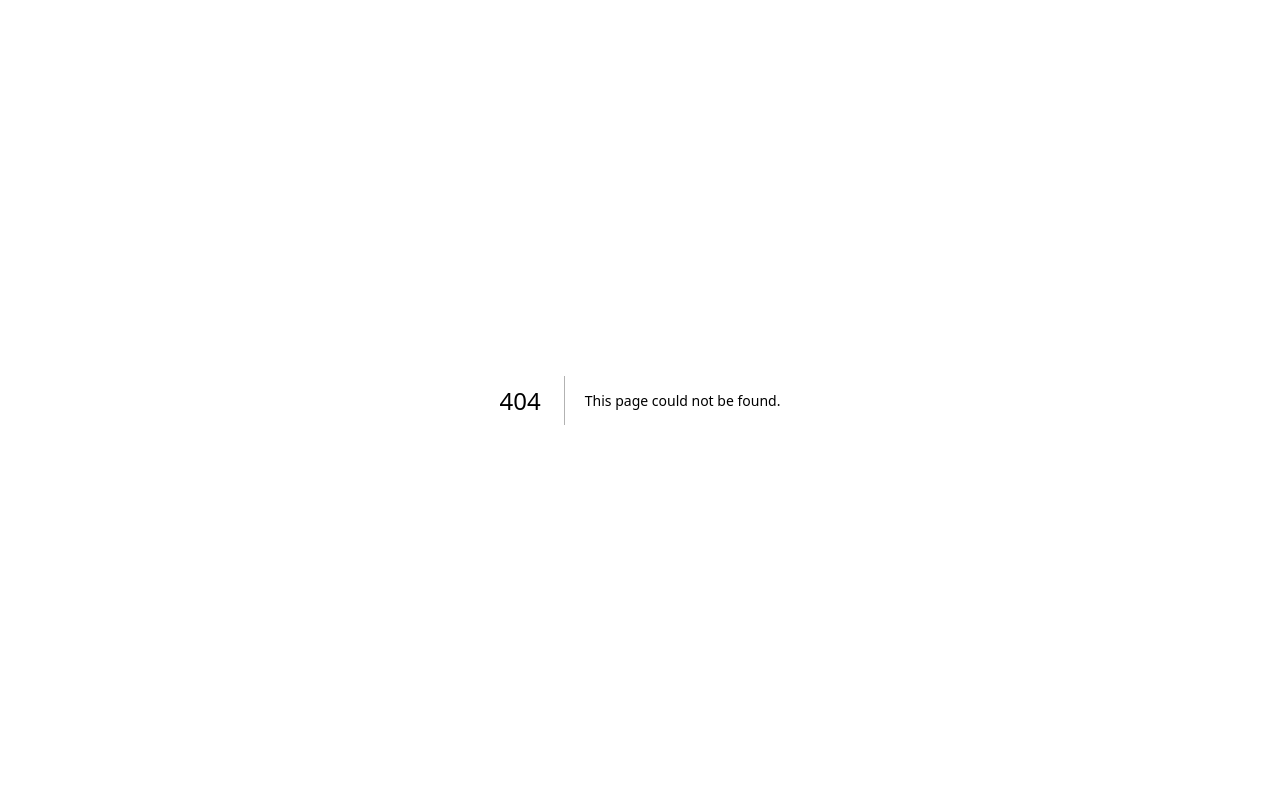
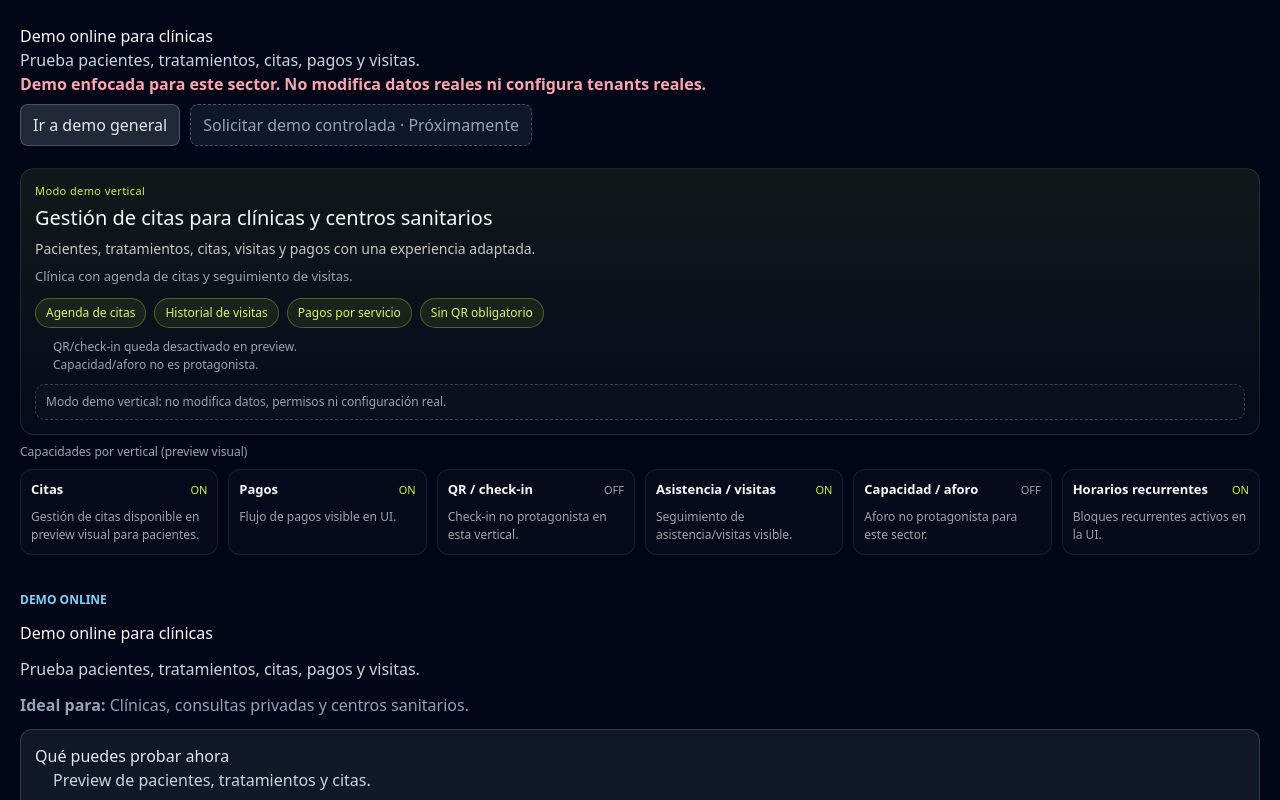
Before and after one commit to Albertosg4/fitapp, a Next.js app: page /demo/clinica in a window 1280 px wide. Before the commit this address had no page. Shown: the top 800 px of the page. Built offline with nearby package versions, Linux system fonts and the light colour scheme.

Commit message:
feat/ui: add focused vertical demo pages

```diff
--- /dev/null
+++ b/app/demo/academia/page.tsx
@@ -0,0 +1,5 @@
+import FocusedOnlineDemoPage from '@/components/FocusedOnlineDemoPage'
+
+export default function AcademiaDemoPage() {
+  return <FocusedOnlineDemoPage vertical="academy" />
+}
--- /dev/null
+++ b/app/demo/clinica/page.tsx
@@ -0,0 +1,5 @@
+import FocusedOnlineDemoPage from '@/components/FocusedOnlineDemoPage'
+
+export default function ClinicaDemoPage() {
+  return <FocusedOnlineDemoPage vertical="clinic" />
+}
--- /dev/null
+++ b/app/demo/generico/page.tsx
@@ -0,0 +1,5 @@
+import FocusedOnlineDemoPage from '@/components/FocusedOnlineDemoPage'
+
+export default function GenericoDemoPage() {
+  return <FocusedOnlineDemoPage vertical="generic" />
+}
--- /dev/null
+++ b/app/demo/gimnasio/page.tsx
@@ -0,0 +1,5 @@
+import FocusedOnlineDemoPage from '@/components/FocusedOnlineDemoPage'
+
+export default function GimnasioDemoPage() {
+  return <FocusedOnlineDemoPage vertical="gym" />
+}
--- /dev/null
+++ b/app/demo/peluqueria/page.tsx
@@ -0,0 +1,5 @@
+import FocusedOnlineDemoPage from '@/components/FocusedOnlineDemoPage'
+
+export default function PeluqueriaDemoPage() {
+  return <FocusedOnlineDemoPage vertical="beauty" />
+}
--- /dev/null
+++ b/components/FocusedOnlineDemoPage.tsx
@@ -0,0 +1,76 @@
+'use client'
+
+import Link from 'next/link'
+import OnlineDemoAccessGuide from '@/components/OnlineDemoAccessGuide'
+import OnlineDemoOverview from '@/components/OnlineDemoOverview'
+import VerticalCapabilityCards from '@/components/VerticalCapabilityCards'
+import VerticalDemoHero from '@/components/VerticalDemoHero'
+import { getOnlineDemoVerticalProfile } from '@/lib/domain/online-demo'
+import { VerticalSettingsProvider } from '@/lib/domain/vertical-settings-context'
+import type { BusinessVertical } from '@/lib/domain/verticals'
+
+interface FocusedOnlineDemoPageProps {
+  vertical: BusinessVertical
+}
+
+const FOCUSED_DEMO_LINKS: Array<{ href: string; label: string }> = [
+  { href: '/demo/gimnasio', label: 'Gimnasio' },
+  { href: '/demo/clinica', label: 'Clínica' },
+  { href: '/demo/academia', label: 'Academia' },
+  { href: '/demo/peluqueria', label: 'Peluquería/estética' },
+  { href: '/demo/generico', label: 'Genérico' },
+]
+
+export default function FocusedOnlineDemoPage({ vertical }: FocusedOnlineDemoPageProps) {
+  const profile = getOnlineDemoVerticalProfile(vertical)
+
+  return (
+    <VerticalSettingsProvider initialVertical={vertical} persistPreview={false}>
+      <main style={{ minHeight: '100vh', background: '#020617', color: '#f8fafc', fontFamily: 'system-ui' }}>
+        <section style={{ padding: '24px 20px 8px' }}>
+          <h1 style={{ marginTop: 0 }}>{profile.title}</h1>
+          <p style={{ color: '#cbd5e1' }}>{profile.subtitle}</p>
+          <p style={{ color: '#fda4af', fontWeight: 600 }}>
+            Demo enfocada para este sector. No modifica datos reales ni configura tenants reales.
+          </p>
+
+          <div style={{ display: 'flex', gap: '10px', flexWrap: 'wrap', marginTop: '8px' }}>
+            <Link
+              href="/demo"
+              style={{ background: '#1f2937', color: '#e5e7eb', border: '1px solid rgba(148,163,184,0.35)', borderRadius: '8px', padding: '8px 12px', textDecoration: 'none' }}
+            >
+              Ir a demo general
+            </Link>
+            <button
+              type="button"
+              disabled
+              style={{ background: '#0f172a', color: '#94a3b8', border: '1px dashed rgba(148,163,184,0.45)', borderRadius: '8px', padding: '8px 12px' }}
+            >
+              Solicitar demo controlada · Próximamente
+            </button>
+          </div>
+        </section>
+
+        <VerticalDemoHero />
+        <VerticalCapabilityCards />
+        <OnlineDemoOverview />
+        <OnlineDemoAccessGuide />
+
+        <section style={{ padding: '8px 20px 24px' }}>
+          <h2 style={{ marginTop: 0, fontSize: '16px', color: '#e2e8f0' }}>También disponible para otros sectores</h2>
+          <div style={{ display: 'flex', flexWrap: 'wrap', gap: '8px' }}>
+            {FOCUSED_DEMO_LINKS.map((link) => (
+              <Link
+                key={link.href}
+                href={link.href}
+                style={{ fontSize: '13px', padding: '6px 10px', borderRadius: '999px', border: '1px solid rgba(148,163,184,0.35)', color: '#cbd5e1', textDecoration: 'none' }}
+              >
+                {link.label}
+              </Link>
+            ))}
+          </div>
+        </section>
+      </main>
+    </VerticalSettingsProvider>
+  )
+}
--- a/components/OnlineDemoVerticalCards.tsx
+++ b/components/OnlineDemoVerticalCards.tsx
@@ -1,5 +1,6 @@
 'use client'
 
+import Link from 'next/link'
 import { BUSINESS_VERTICALS, type BusinessVertical } from '@/lib/domain/verticals'
 import { getOnlineDemoVerticalProfile } from '@/lib/domain/online-demo'
 import { useActiveVerticalSettings } from '@/lib/domain/vertical-settings-context'
@@ -10,6 +11,14 @@ const ACTION_COPY: Record<BusinessVertical, string> = {
   academy: 'Ver demo como academia',
   beauty: 'Ver demo como peluquería/estética',
   generic: 'Ver demo genérica',
+}
+
+const FOCUSED_DEMO_ROUTES: Record<BusinessVertical, string> = {
+  gym: '/demo/gimnasio',
+  clinic: '/demo/clinica',
+  academy: '/demo/academia',
+  beauty: '/demo/peluqueria',
+  generic: '/demo/generico',
 }
 
 export default function OnlineDemoVerticalCards() {
@@ -43,6 +52,12 @@ export default function OnlineDemoVerticalCards() {
               >
                 {ACTION_COPY[candidate]}
               </button>
+              <Link
+                href={FOCUSED_DEMO_ROUTES[candidate]}
+                style={{ display: 'inline-block', marginTop: '10px', color: '#7dd3fc', fontSize: '13px' }}
+              >
+                Abrir demo enfocada
+              </Link>
             </article>
           )
         })}
--- a/lib/domain/vertical-settings-context.tsx
+++ b/lib/domain/vertical-settings-context.tsx
@@ -2,7 +2,6 @@
 
 import { createContext, useContext, useEffect, useMemo, useState, type ReactNode } from 'react'
 import {
-  BUSINESS_VERTICALS,
   DEFAULT_VERTICAL,
   resolveBusinessVertical,
   type BusinessVertical,
@@ -23,27 +22,41 @@ interface VerticalSettingsContextValue {
 
 const VerticalSettingsContext = createContext<VerticalSettingsContextValue | null>(null)
 
-export function VerticalSettingsProvider({ children }: { children: ReactNode }) {
-  const [vertical, setVertical] = useState<BusinessVertical>(DEFAULT_VERTICAL)
+interface VerticalSettingsProviderProps {
+  children: ReactNode
+  initialVertical?: BusinessVertical
+  persistPreview?: boolean
+}
+
+export function VerticalSettingsProvider({
+  children,
+  initialVertical,
+  persistPreview = true,
+}: VerticalSettingsProviderProps) {
+  const fallbackVertical = resolveBusinessVertical(initialVertical ?? DEFAULT_VERTICAL)
+  const [vertical, setVertical] = useState<BusinessVertical>(fallbackVertical)
 
   useEffect(() => {
+    if (!persistPreview) return
+
     const stored = window.localStorage.getItem(VERTICAL_PREVIEW_STORAGE_KEY)
     if (!stored) return
 
-    const resolved = resolveBusinessVertical(stored)
-    if (BUSINESS_VERTICALS.includes(resolved)) {
-      setVertical(resolved)
-    }
-  }, [])
+    setVertical(resolveBusinessVertical(stored))
+  }, [persistPreview])
 
   const setPreviewVertical = (nextVertical: BusinessVertical) => {
     const resolved = resolveBusinessVertical(nextVertical)
     setVertical(resolved)
+
+    if (!persistPreview) return
     window.localStorage.setItem(VERTICAL_PREVIEW_STORAGE_KEY, resolved)
   }
 
   const resetPreviewVertical = () => {
-    setVertical(DEFAULT_VERTICAL)
+    setVertical(fallbackVertical)
+
+    if (!persistPreview) return
     window.localStorage.removeItem(VERTICAL_PREVIEW_STORAGE_KEY)
   }
 
```
Also changed, not shown: 6 other files (tests, documents, lock files or other folders).
